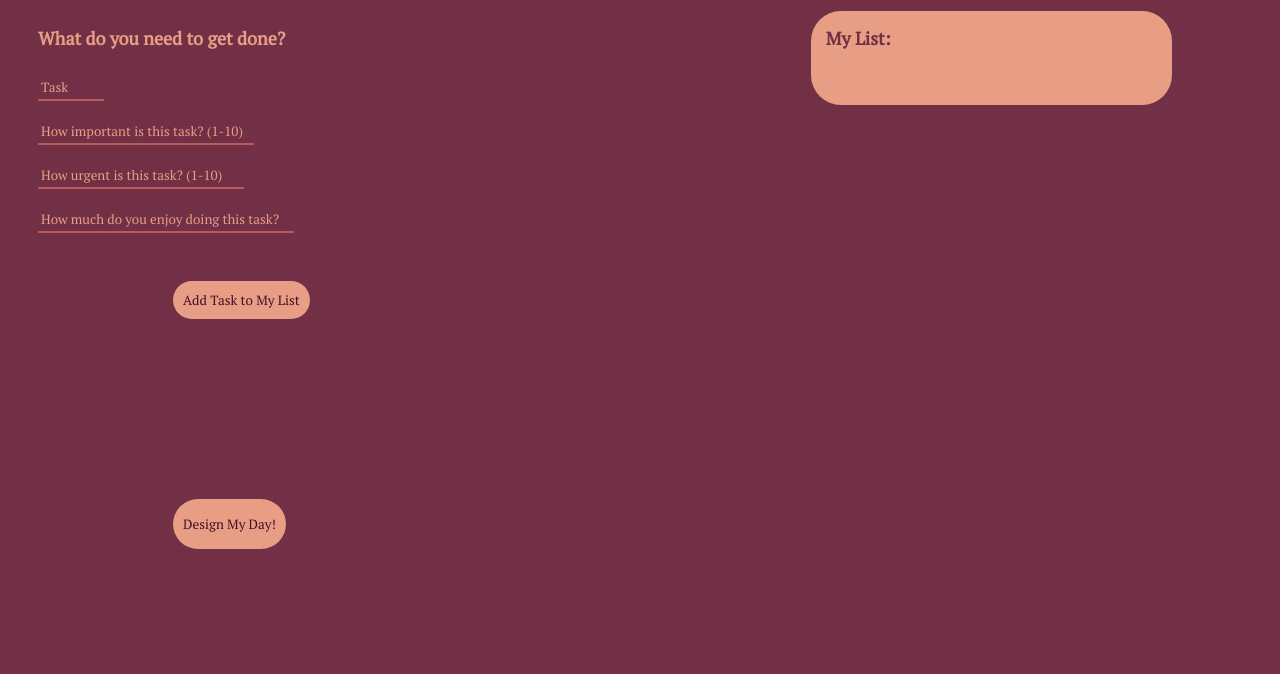
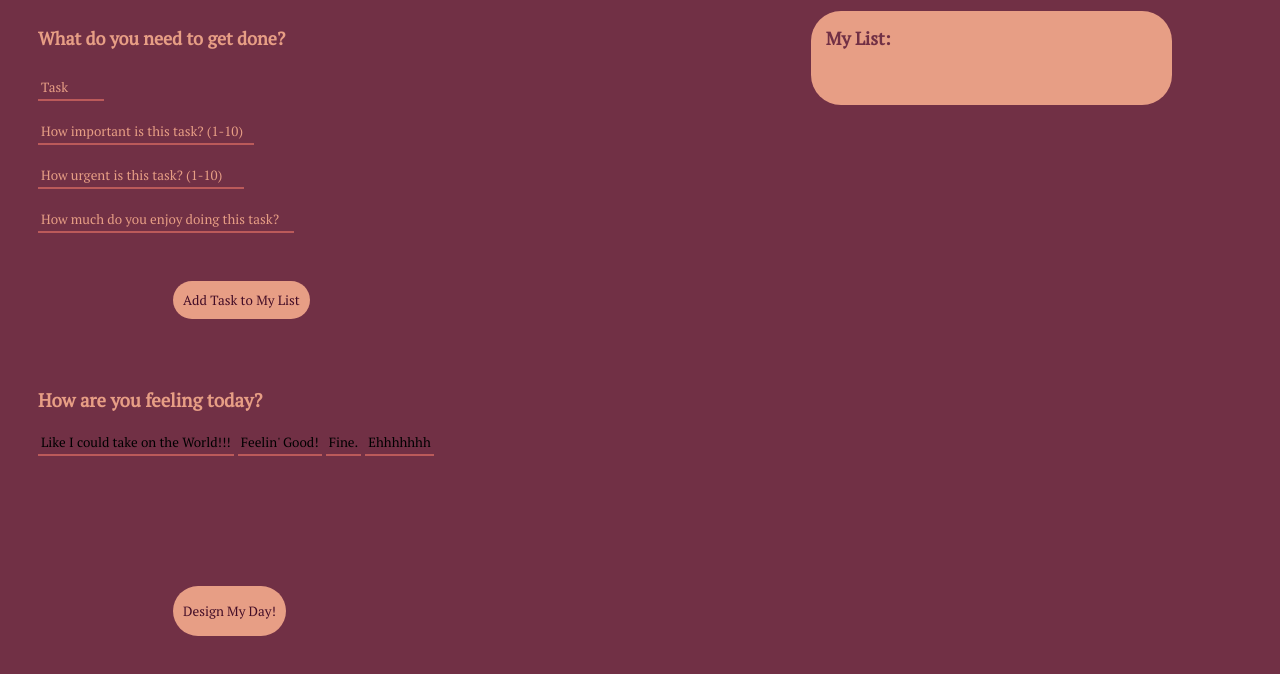
Before and after one commit to gooliajulia/Smart-Schedule-Designer, a plain HTML site: page index.html in a window 1280 px wide. Shown: the part 196-870 px from the top of the page. Drawn offline with Linux system fonts and the light colour scheme; no server answers.

Commit message:
added mood buttons

```diff
--- a/index.html
+++ b/index.html
@@ -72,6 +72,15 @@ GENERAL NOTES:
                 </ul>
             </div>
         </section>
+        <section id='mood_check'>
+            <h3>How are you feeling today?</h3>
+            <div id='mood_buttons'>
+                <input type="submit" value="Like I could take on the World!!!" id='takeOnTheWorld'>
+                <input type="submit" value="Feelin' Good!" id='good'>
+                <input type="submit" value="Fine." id='fine'>
+                <input type="submit" value="Ehhhhhhh" id='ehh'>
+            </div>
+        </section>
         <section class='body_child' class='two_side_by_side'   id='inspire'>
             <!-- can potentially remove this div as the section does the same job. Also consider renameing all full_page and half_page classes to half width to not confuse with height/vertical -->
             <div class='full_page' id="advice">
--- a/script.js
+++ b/script.js
@@ -117,7 +117,7 @@ const makeNewTaskObject = () => {
 
 
 // create a function that calculates Task's weighted ranking
-
+let mood = 'fine'
 const rateTask = (taskObject) => {
     //console.log(taskObject)
     const pointTotal = taskObject.importance + taskObject.urgency + taskObject.enjoyment
@@ -135,7 +135,7 @@ const addTaskToMyList = (newTaskObject) => {
     myListUl.appendChild(taskNameLi);
     taskNameLi.addEventListener('click', () => {
         console.log(taskNameLi.classList)
-        if (taskNameLi.classList == 'strike') {
+        if (taskNameLi.classList = 'strike') {
             taskNameLi.classList = '';
         } else {
             taskNameLi.classList = 'strike'
```
